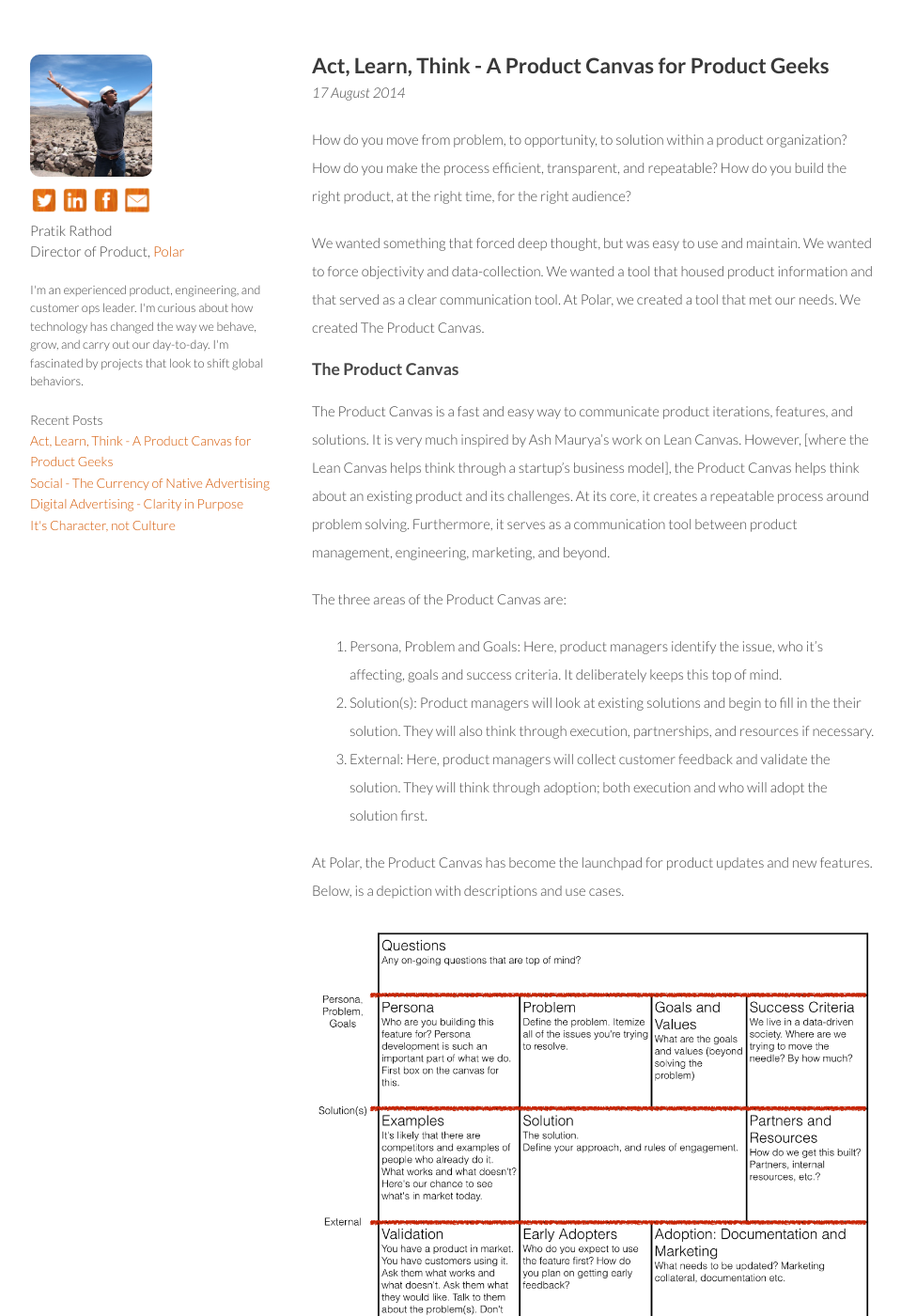
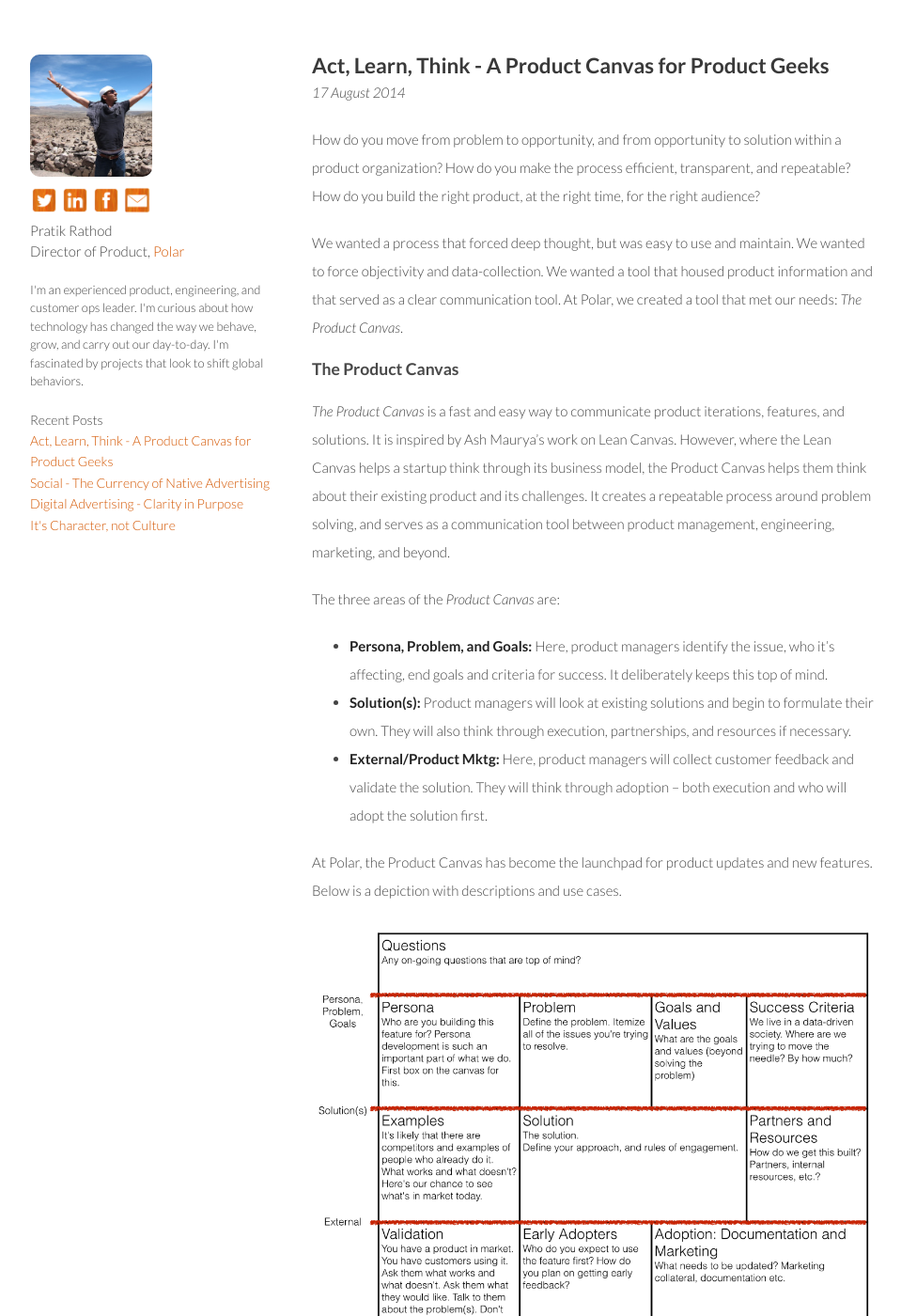
Before and after one commit to p2rathod/p2rathod.github.io, a Jekyll site: the page built from _posts/2014-08-17-product-canvas.md, in a window 1280 px wide and 1400 px high. Shown: the whole window at 94% size, without its empty margins (158-1117 px from the left). Built offline with Jekyll 4.4.1, drawn with Linux system fonts in a browser that asks for light colours; some of the changed text lies outside the part shown.

Commit message:
update to product canvas copy

```diff
--- a/_posts/2014-08-17-product-canvas.md
+++ b/_posts/2014-08-17-product-canvas.md
@@ -4,23 +4,24 @@ layout: post
 category: long-form
 ---
 
-How do you move from problem, to opportunity, to solution within a product organization? How do you make the process efficient, transparent, and repeatable? How do you build the right product, at the right time, for the right audience?
+How do you move from problem to opportunity, and from opportunity to solution within a product organization? How do you make the process efficient, transparent, and repeatable? How do you build the right product, at the right time, for the right audience?
 
-We wanted something that forced deep thought, but was easy to use and maintain. We wanted to force objectivity and data-collection. We wanted a tool that housed product information and that served as a clear communication tool. At Polar, we created a tool that met our needs. We created The Product Canvas.
+We wanted a process that forced deep thought, but was easy to use and maintain. We wanted to force objectivity and data-collection. We wanted a tool that housed product information and that served as a clear communication tool. At Polar, we created a tool that met our needs: _The Product Canvas_.
+
 
 
 ### The Product Canvas
 
-The Product Canvas is a fast and easy way to communicate product iterations, features, and solutions. It is very much inspired by Ash Maurya’s work on Lean Canvas. However, [where the Lean Canvas helps think through a startup's business model], the Product Canvas helps think about an existing product and its challenges. At its core, it creates a repeatable process around problem solving. Furthermore, it serves as a communication tool between product management, engineering, marketing, and beyond.
+_The Product Canvas_ is a fast and easy way to communicate product iterations, features, and solutions. It is inspired by Ash Maurya’s work on Lean Canvas. However, where the Lean Canvas helps a startup think through its business model, the Product Canvas helps them think about their existing product and its challenges. It creates a repeatable process around problem solving, and serves as a communication tool between product management, engineering, marketing, and beyond.
 
-The three areas of the Product Canvas are:
+The three areas of the _Product Canvas_ are:
 
-1. Persona, Problem and Goals: Here, product managers identify the issue, who it’s affecting, goals and success criteria. It deliberately keeps this top of mind.
-2. Solution(s): Product managers will look at existing solutions and begin to fill in the their solution. They will also think through execution, partnerships, and resources if necessary.
-3. External: Here, product managers will collect customer feedback and validate the solution. They will think through adoption; both execution and who will adopt the solution first.
+* **Persona, Problem, and Goals:** Here, product managers identify the issue, who it’s affecting, end goals and criteria for success. It deliberately keeps this top of mind.
+* **Solution(s):** Product managers will look at existing solutions and begin to formulate their own. They will also think through execution, partnerships, and resources if necessary.
+* **External/Product Mktg:** Here, product managers will collect customer feedback and validate the solution. They will think through adoption – both execution and who will adopt the solution first.
 
 
-At Polar, the Product Canvas has become the launchpad for product updates and new features. Below, is a depiction with descriptions and use cases.
+At Polar, the Product Canvas has become the launchpad for product updates and new features. Below is a depiction with descriptions and use cases.
 
 ![Product Canvas Description]({{site.url}}/images/product_canvas.002.png)
 
```
Also changed, not shown: other parts of _posts/2014-08-17-product-canvas.md (+4 -4 lines).
